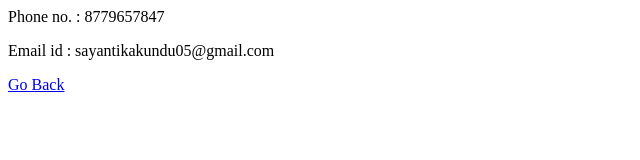
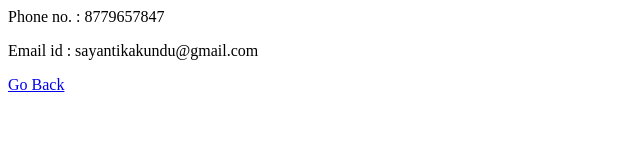
Before and after one commit to Sana-sara-19/fauxAbout, a plain HTML site: page contactme.html in a window 1280 px wide. Shown: the full height of the page, 0-640 px from the left. Drawn offline with Linux system fonts and the light colour scheme.

Commit message:
Update contactme.html

```diff
--- a/contactme.html
+++ b/contactme.html
@@ -4,7 +4,7 @@
     </head>
     <body>
       <p>Phone no. : 8779657847</p>
-      <p>Email id : sayantikakundu05@gmail.com</p>
+      <p>Email id : sayantikakundu@gmail.com</p>
       <a href="index.html">Go Back</a>
     </body>
 </html>
```
